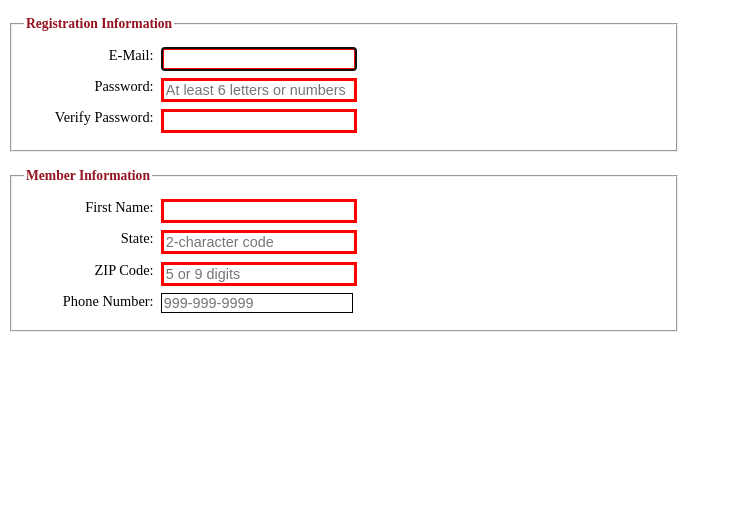
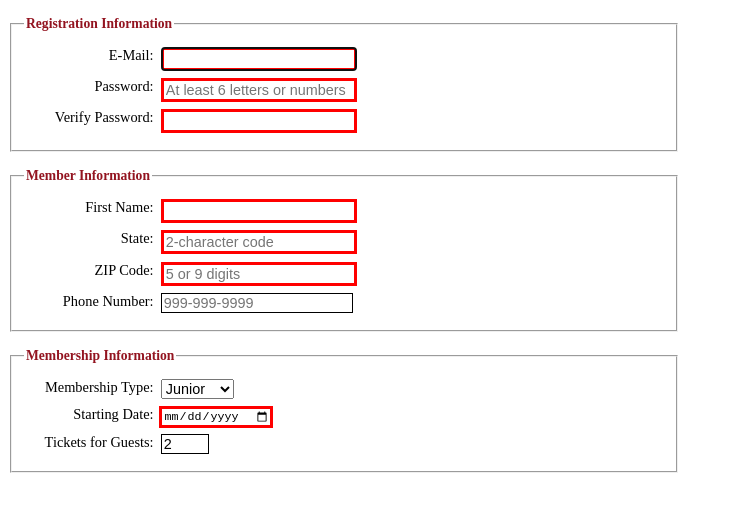
Before and after one commit to LandonBehr/LandonBehr.github.io, a plain HTML site: page form.html in a window 1280 px wide. Shown: the whole page, without its empty margins (0-731 px from the left). Drawn offline with Linux system fonts and the light colour scheme; files that its build step writes are made by us from their sources.

Commit message:
membership info

```diff
--- a/form.html
+++ b/form.html
@@ -82,5 +82,23 @@
             autocomplete="on"><br>
 
     </fieldset>
+    <fieldset>
+
+        <legend>Membership Information</legend>
+
+        <label for="membership_type">Membership Type:</label>
+        <select name="membership_type" id="membership_type">
+            <option value="junior">Junior</option>
+            <option value="regular">Regular</option>
+            <option value="charter">Charter</option>
+        </select><br>
+
+        <label for="starting_date">Starting Date:</label>
+        <input type="date" name="starting_date" id="starting_date" required><br>
+
+        <label for="tickets">Tickets for Guests:</label>
+        <input type="number" name="tickets" id="tickets" min="1" max="4" value="2"><br>
+
+    </fieldset>
 </body>
 </html>
```
